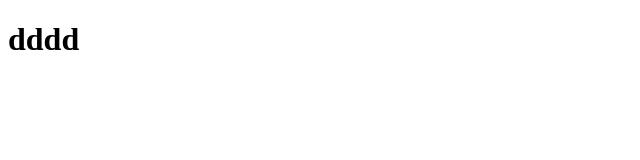
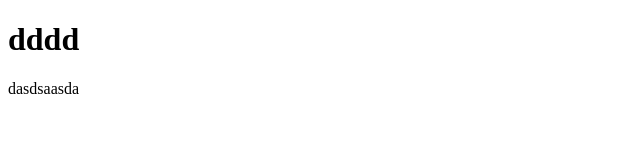
Before and after one commit to jeong-king/box, a plain HTML site: page index.html in a window 1280 px wide. Shown: the full height of the page, 0-640 px from the left. Drawn offline with Linux system fonts and the light colour scheme.

Commit message:
목록추가

```diff
--- a/index.html
+++ b/index.html
@@ -7,5 +7,6 @@
 </head>
 <body>
     <h1>dddd</h1>
+    <p>dasdsaasda</p>
 </body>
 </html>
```
Also changed, not shown: 1 other file.
